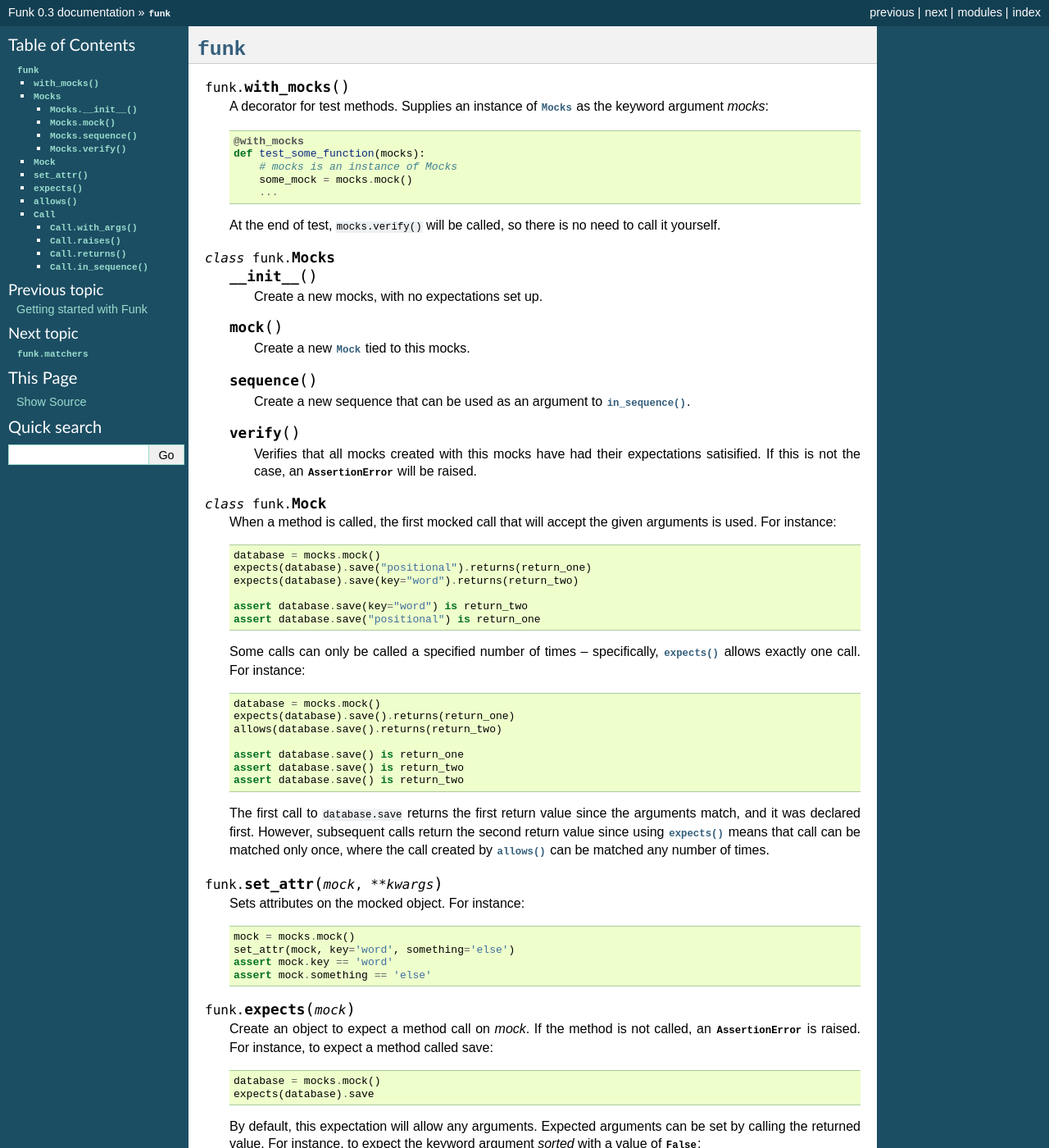
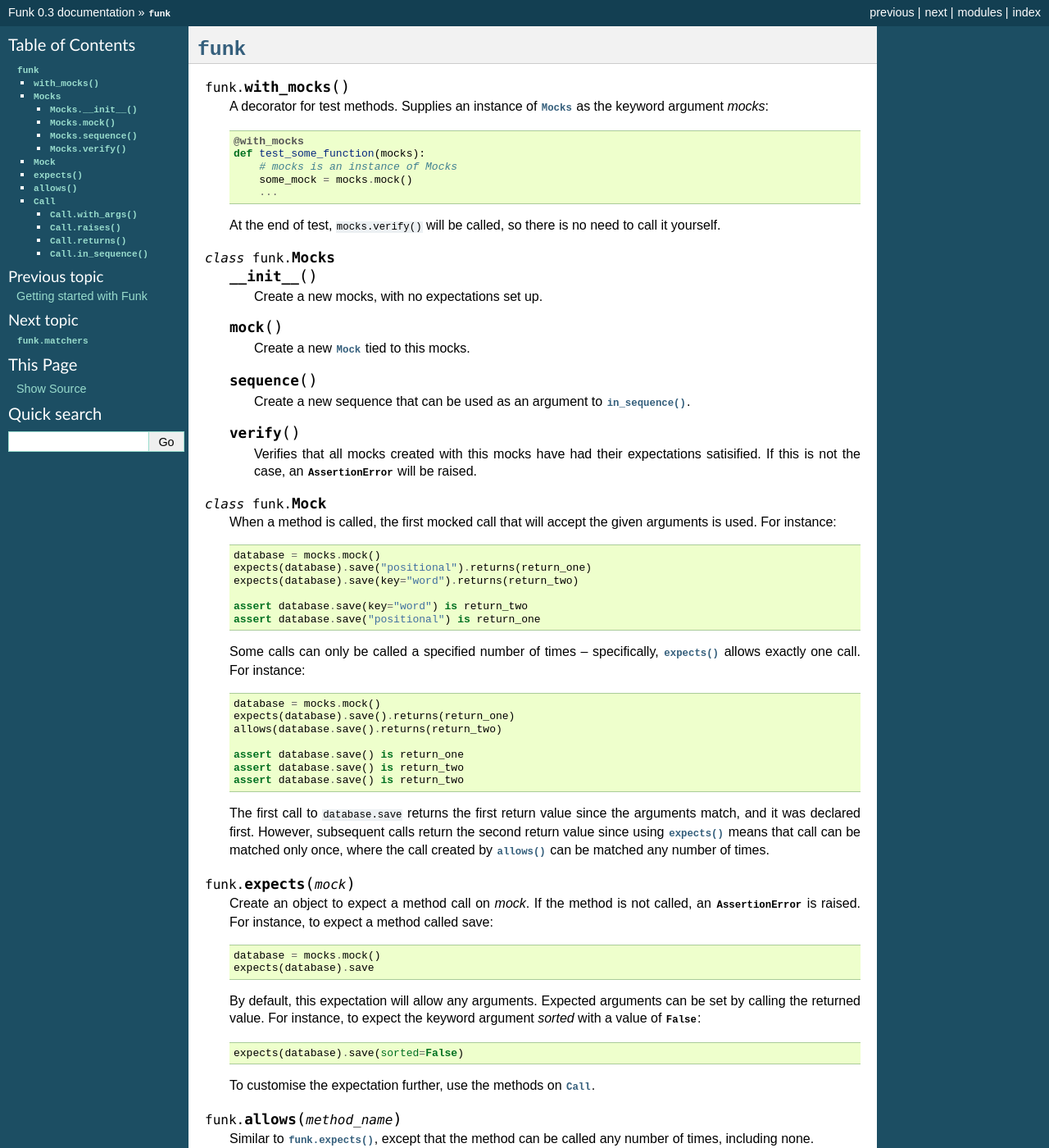
Before and after one commit to mwilliamson/funk, a Sphinx documentation site: the page built from doc/funk.rst, in a window 1280 px wide and 1400 px high. Shown: the whole window at 82% size. Built offline with Sphinx 7.4.7, drawn with Linux system fonts in a browser that asks for light colours.

Commit message:
Remove set_attr

```diff
--- a/doc/funk.rst
+++ b/doc/funk.rst
@@ -65,15 +65,6 @@
     return the second return value since using :func:`~funk.expects` means that call
     can be matched only once, where the call created by :func:`~funk.allows` can
     be matched any number of times.
-
-.. function:: set_attr(mock, **kwargs)
-
-    Sets attributes on the mocked object. For instance::
-
-        mock = mocks.mock()
-        set_attr(mock, key='word', something='else')
-        assert mock.key == 'word'
-        assert mock.something == 'else'
 
 .. function:: expects(mock)
 
--- a/funk/__init__.py
+++ b/funk/__init__.py
@@ -9,7 +9,7 @@ from funk.util import function_call_str
 from . import pycompat
 
 
-__all__ = ['with_mocks', 'Mocks', 'expects', 'allows', 'set_attr', 'expects_call', 'allows_call']
+__all__ = ['with_mocks', 'Mocks', 'expects', 'allows', 'expects_call', 'allows_call']
 
 class UnexpectedInvocationError(AssertionError):
     def __init__(self, mock_name, args, kwargs, expectations):
@@ -144,10 +144,6 @@ def allows(mock, method_name=None):
         return ExpectationCreator(lambda method_name: allows(mock, method_name))
     return object.__getattribute__(mock, "_mocked_calls").add_method_call(method_name, InfiniteCallCount())
 
-def set_attr(mock, **kwargs):
-    for kwarg in kwargs:
-        setattr(mock, kwarg, kwargs[kwarg])
-
 def expects_call(mock):
     return MethodArgumentsSetter(object.__getattribute__(mock, "_mocked_calls").add_function_call(IntegerCallCount(1)))
 
```
Also changed, not shown: 1 other file.
